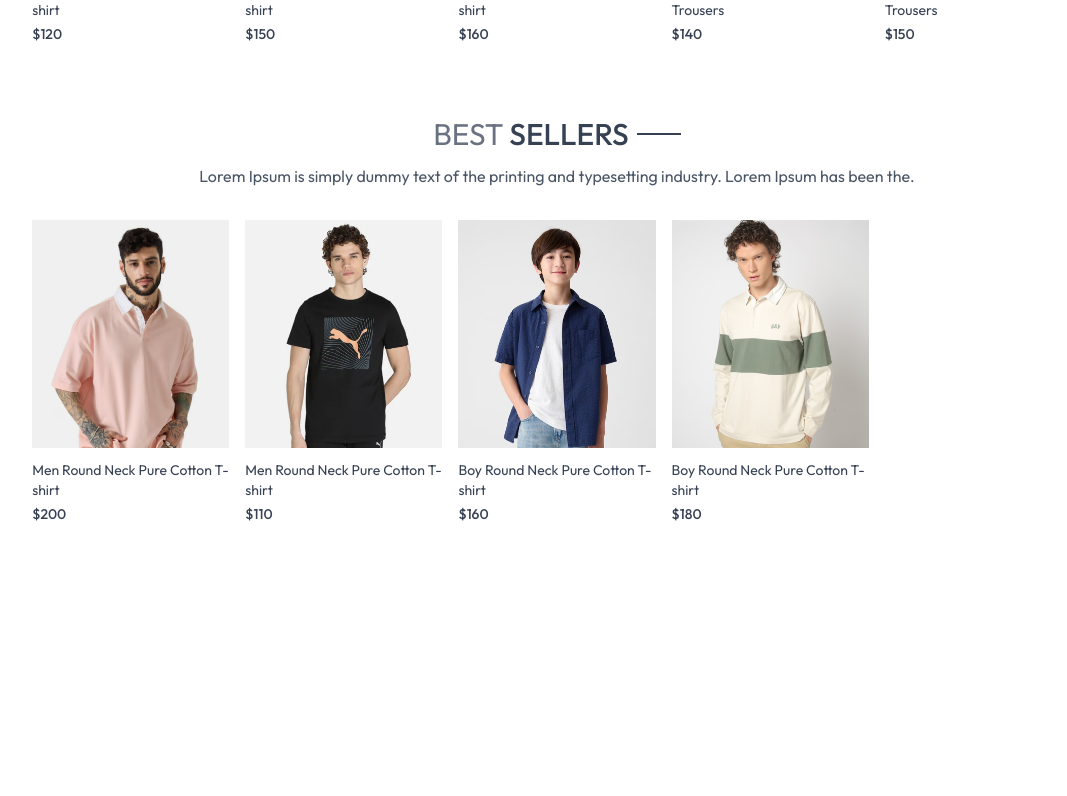
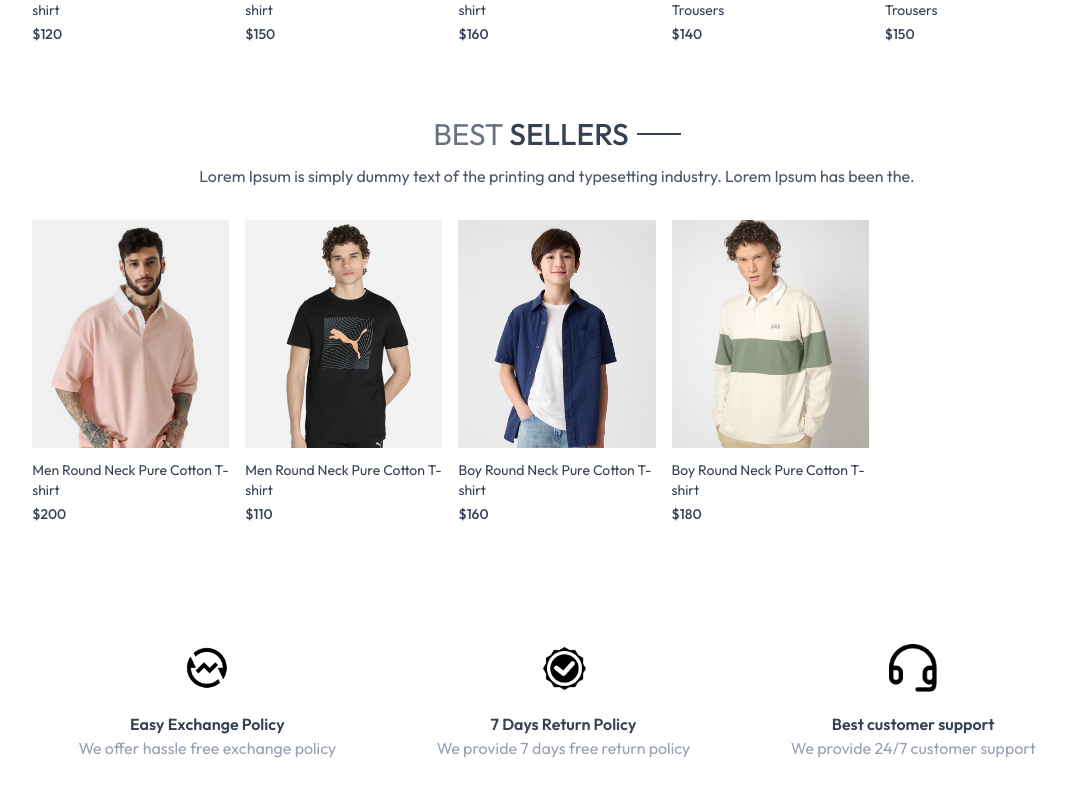
Before and after one commit to Youssef-Mhmoud/e-commerce-frontend, a React (Vite) app: page / in a window 1280 px wide. Shown: the part 1195-1991 px from the top of the page, without its empty margins (83-1150 px from the left). Before the commit the page ends 1759 px from the top, so only its background shows below. Built offline with nearby package versions, Linux system fonts and the light colour scheme.

Commit message:
style policy component

```diff
--- a/src/components/OurPolicy.jsx
+++ b/src/components/OurPolicy.jsx
@@ -1,13 +1,37 @@
 import { assets } from "../assets/frontend_assets/assets";
 
 const OurPolicy = () => {
+  const policies = [
+    {
+      image: assets.exchange_icon,
+      text_1: "Easy Exchange Policy",
+      text_2: "We offer hassle free exchange policy",
+    },
+    {
+      image: assets.quality_icon,
+      text_1: "7 Days Return Policy",
+      text_2: "We provide 7 days free return policy",
+    },
+    {
+      image: assets.support_img,
+      text_1: "Best customer support",
+      text_2: "We provide 24/7 customer support",
+    },
+  ];
+
   return (
-    <div>
-      <div>
-        <img src={assets.exchange_icon} alt="Exchange icon" />
-        <p>Easy Exchange Policy</p>
-        <p>We offer hassle free exchange policy</p>
-      </div>
+    <div className="flex flex-col sm:flex-row justify-around gap-12 sm:gap-2 text-xs sm:text-sm md:text-base text-center py-20 text-gray-700">
+      {policies.map((item, index) => (
+        <div key={index}>
+          <img
+            className="w-12 m-auto mb-5"
+            src={item.image}
+            alt={item.text_1}
+          />
+          <p className="font-semibold">{item.text_1}</p>
+          <p className="text-gray-400">{item.text_2}</p>
+        </div>
+      ))}
     </div>
   );
 };
--- a/src/pages/Home.jsx
+++ b/src/pages/Home.jsx
@@ -1,6 +1,7 @@
 import BestSeller from "../components/BestSeller";
 import Hero from "../components/Hero";
 import LatestCollection from "../components/LatestCollection";
+import OurPolicy from "../components/OurPolicy";
 
 const Home = () => {
   return (
@@ -8,6 +9,7 @@ const Home = () => {
       <Hero />
       <LatestCollection />
       <BestSeller />
+      <OurPolicy />
     </div>
   );
 };
```
